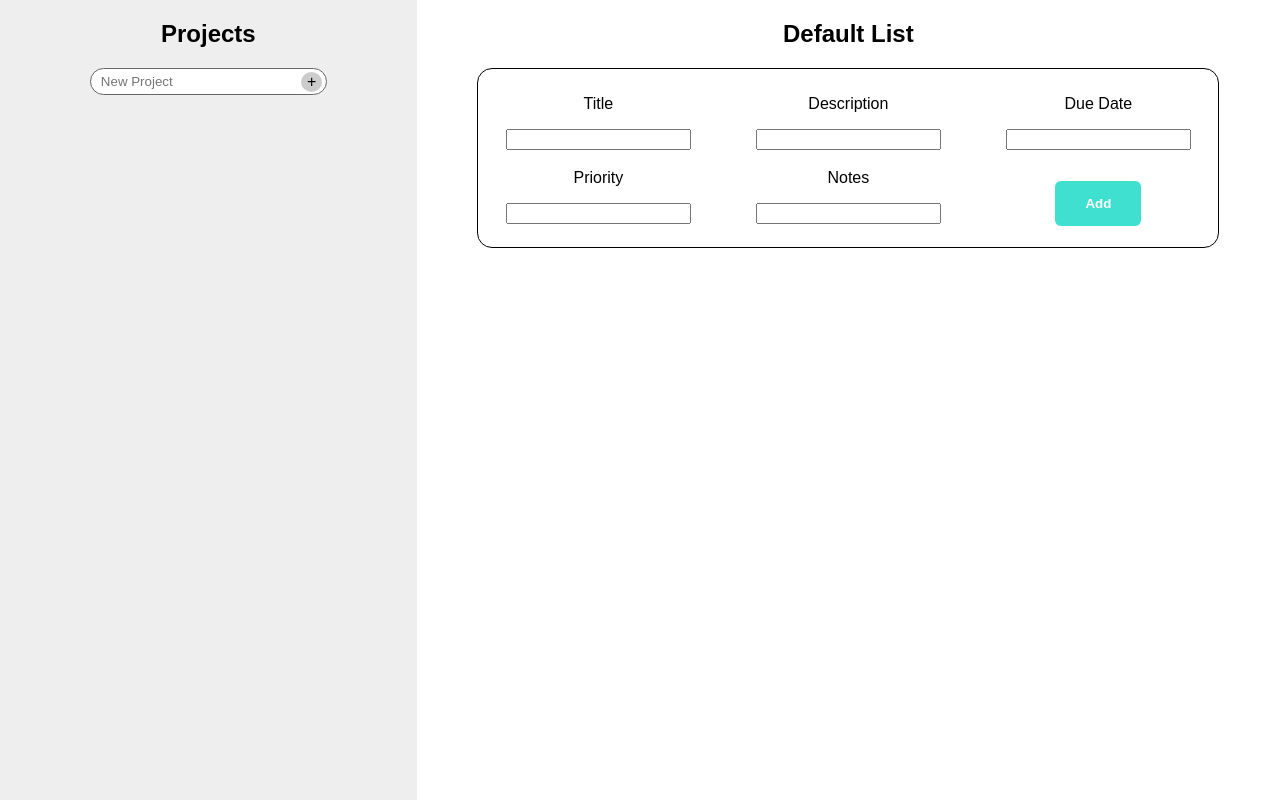
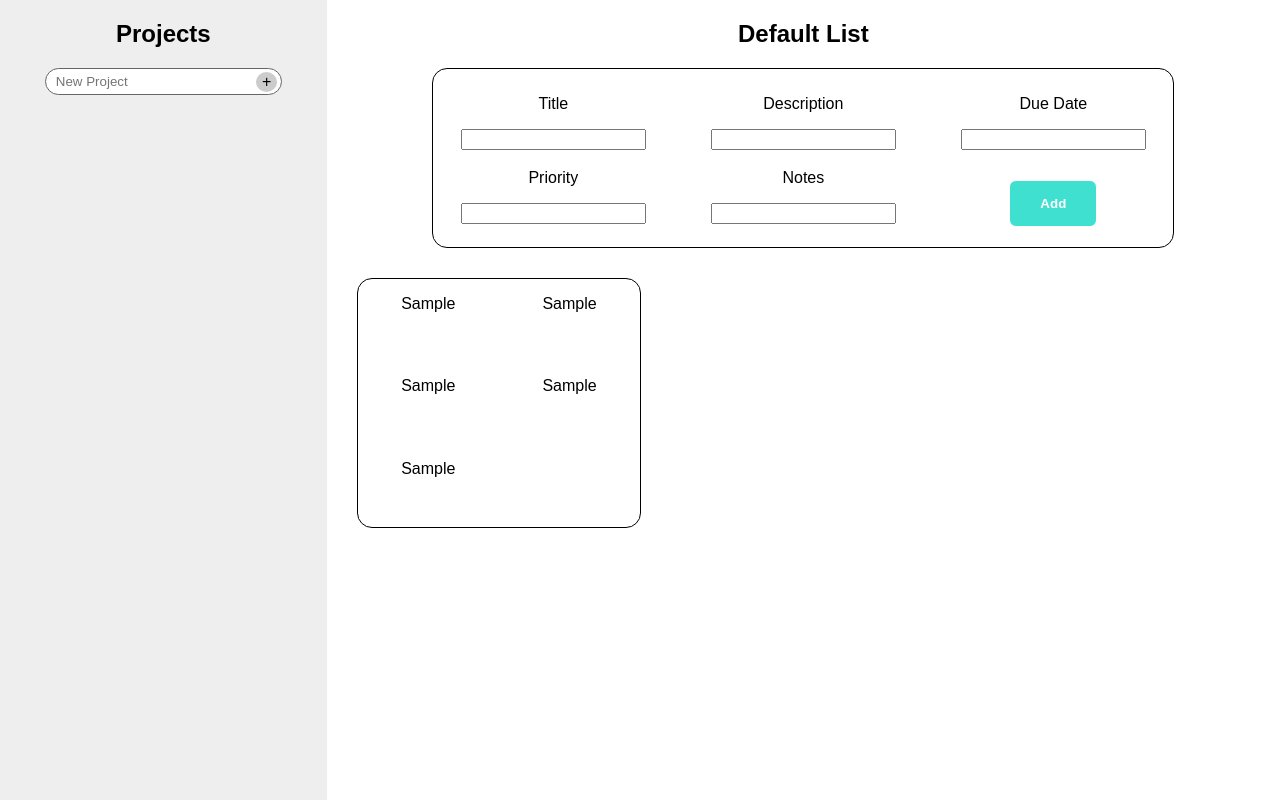
Before and after one commit to CourtneeM/TOP-todo-list, a plain HTML site: page dist/index.html in a window 1280 px wide. Both pictures are taken after typing "Sample", "Sample", "Sample", "Sample", "Sample" into the empty fields and a click on the button "Add". Drawn offline with Linux system fonts and the light colour scheme.

Commit message:
Display todos as they are added

```diff
--- a/dist/index.html
+++ b/dist/index.html
@@ -15,7 +15,6 @@
     </div>
     <div id="current-todos">
       <h2>Default List</h2>
-      <div id="todo-list-container">
       <div id="create-todo-container">
         <div class="title">
           <p>Title</p>
@@ -41,8 +40,9 @@
           <button id="add-todo-btn">Add</button>
         </div>
       </div>
+      <div id="todo-list-container">
       </div>
     </div>
-    <script type="module" src="../src/todoListHandler.js"></script>
+    <script src="../src/todoListHandler.js"></script>
   </body>
 </html>
--- a/dist/style.css
+++ b/dist/style.css
@@ -11,7 +11,7 @@ h2 {
 }
 
 #projects-container {
-  width: 500px;
+  width: 350px;
   padding: 0 10px;
   text-align: center;
   background-color: #eee;
@@ -77,16 +77,19 @@ h2 {
   border-radius: 7px;
 }
 
-/*
+#todo-list-container {
+  display: grid;
+  grid-template-columns: 1fr 1fr 1fr;
+  grid-gap: 20px;
+  margin: 30px;
+  height: 250px;
+}
+
+
 .todo-container {
   display: grid;
   grid-template-columns: 1fr 1fr;
   text-align: center;
   border: 1px solid #000;
+  border-radius: 15px;
 }
-
-.todo-container .title,.todo-container .description {
-  grid-column: 1 / 3;
-  margin: 0 auto;
-}
-*/
--- a/src/todoListHandler.js
+++ b/src/todoListHandler.js
@@ -1,4 +1,4 @@
-import projectHandler from './projectHandler.js';
+// import projectHandler from './projectHandler.js';
 
 class TodoList {
   constructor(title, description, dueDate, priority, notes = "") {
@@ -11,24 +11,48 @@ class TodoList {
 };
 
 
-function createTodoList() {
-  const titleInput = document.getElementById('title-input');
-  const descriptionInput = document.getElementById('description-input');
-  const dueDateInput = document.getElementById('due-date-input');
-  const priorityInput = document.getElementById('priority-input');
-  const notesInput = document.getElementById('notes-input');
-  const addTodoBtn = document.getElementById('add-todo-btn');
+function todoListHandler() {
+  let todos = [];
+
+  let titleInput = document.getElementById('title-input');
+  let descriptionInput = document.getElementById('description-input');
+  let dueDateInput = document.getElementById('due-date-input');
+  let priorityInput = document.getElementById('priority-input');
+  let notesInput = document.getElementById('notes-input');
+  let addTodoBtn = document.getElementById('add-todo-btn');
+  (function createTodoList() {
     addTodoBtn.addEventListener('click', () => {
-    let todo = new TodoList(titleInput.value, descriptionInput.value, dueDateInput.value, priorityInput.value, notesInput.value);
-    console.log(todo);
+      todos.push(new TodoList(titleInput.value, descriptionInput.value, dueDateInput.value, priorityInput.value, notesInput.value));
       titleInput.value = "";
       descriptionInput.value = "";
       dueDateInput.value = "";
       priorityInput.value = "";
       notesInput.value = "";
+      console.log(todos);
     });
+  })();
+
+  (function displayTodoList() {
+    const todoListContainer = document.getElementById('todo-list-container');
+    addTodoBtn.addEventListener('click', () => {
+      while(todoListContainer.firstChild) {
+        todoListContainer.removeChild(todoListContainer.lastChild);
       }
+      for(let i = 0; i < todos.length; i++) {
+        let div = document.createElement('div');
+        div.classList.add('todo-container');
+        for(let item in todos[i]) {
+          let p = document.createElement('p');
+          p.textContent = todos[i][item];
+          div.appendChild(p);
+        }
+        todoListContainer.appendChild(div);
+      }
+    });
+  })();
 
-createTodoList();
-let projects = projectHandler();
-console.log(projects);
+};
+
+todoListHandler();
+// let projects = projectHandler();
+// console.log(projects);
```
Lines whose indentation alone changed are shown as unchanged.
